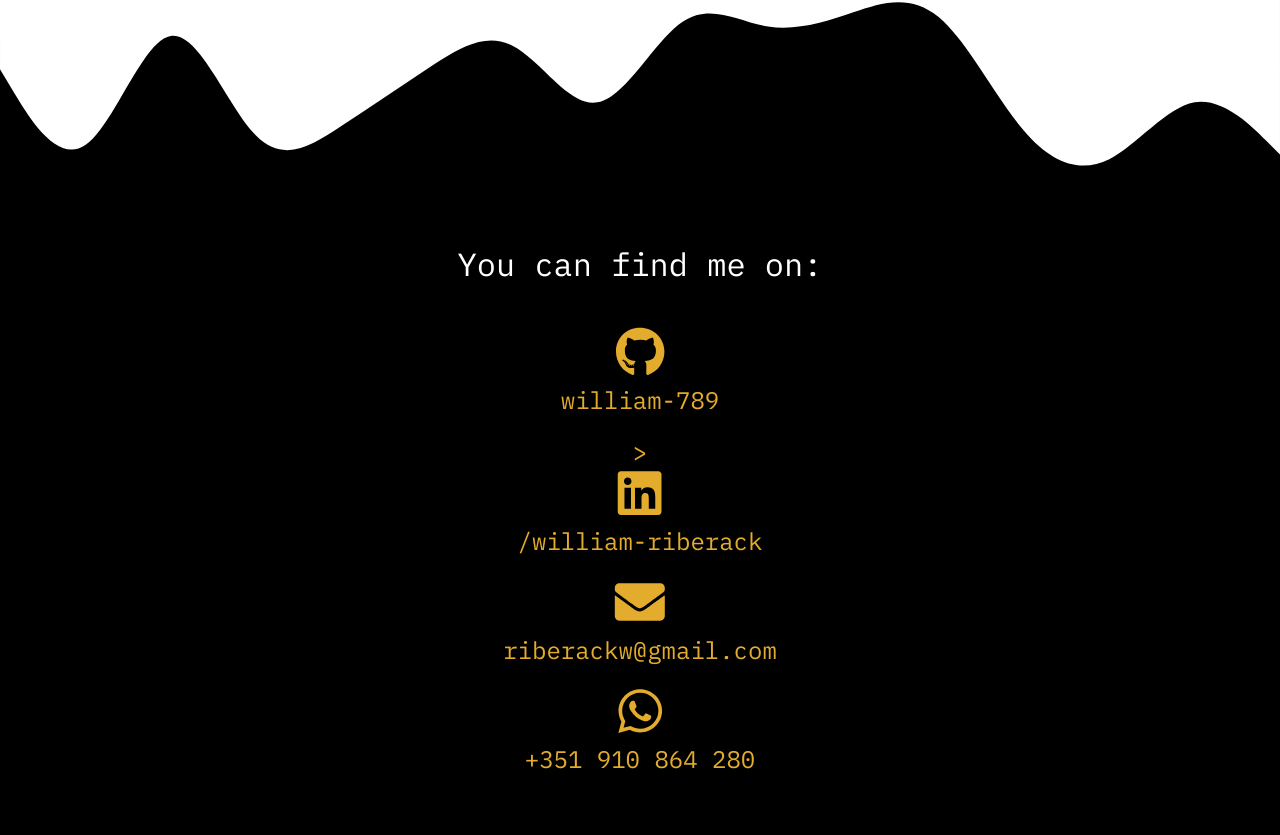
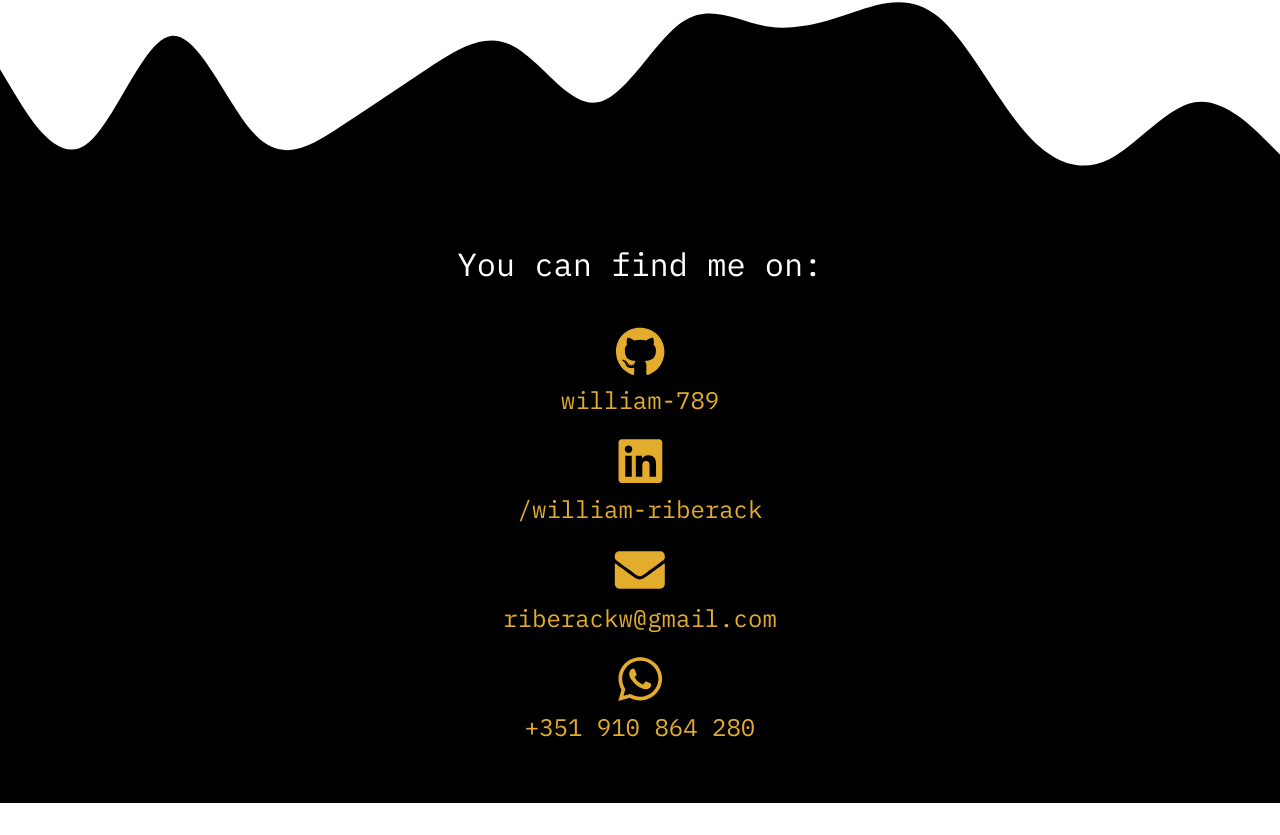
Before and after one commit to william-789/portfolio, a React (Create React App) app: page / in a window 1280 px wide. Shown: the part 2482-3317 px from the top of the page. After the commit the page ends 3285 px from the top, so only its background shows below. Built offline with nearby package versions, Linux system fonts and the light colour scheme; a web font is replaced by a local one.

Commit message:
added noreferrer

```diff
--- a/src/components/Contact.js
+++ b/src/components/Contact.js
@@ -32,7 +32,7 @@ function Contact() {
       <svg xmlns="http://www.w3.org/2000/svg" viewBox="0 0 1440 320"><path fill="#fff" fillOpacity="1" d="M0,160L16,186.7C32,213,64,267,96,245.3C128,224,160,128,192,122.7C224,117,256,203,288,234.7C320,267,352,245,384,224C416,203,448,181,480,160C512,139,544,117,576,133.3C608,149,640,203,672,197.3C704,192,736,128,768,106.7C800,85,832,107,864,112C896,117,928,107,960,96C992,85,1024,75,1056,101.3C1088,128,1120,192,1152,229.3C1184,267,1216,277,1248,261.3C1280,245,1312,203,1344,197.3C1376,192,1408,224,1424,240L1440,256L1440,0L1424,0C1408,0,1376,0,1344,0C1312,0,1280,0,1248,0C1216,0,1184,0,1152,0C1120,0,1088,0,1056,0C1024,0,992,0,960,0C928,0,896,0,864,0C832,0,800,0,768,0C736,0,704,0,672,0C640,0,608,0,576,0C544,0,512,0,480,0C448,0,416,0,384,0C352,0,320,0,288,0C256,0,224,0,192,0C160,0,128,0,96,0C64,0,32,0,16,0L0,0Z"></path></svg>
       <p id='contact'>You can find me on:</p>
       <a href='https://github.com/william-789/' target="_blank" rel='noreferrer'><FaGithub />william-789</a>
-      <a href='https:www.linkedin.com/in/william-riberack' target="_blank" rel='noreferrer'>><FaLinkedin />/william-riberack</a>
+      <a href='https:www.linkedin.com/in/william-riberack' target="_blank" rel='noreferrer'><FaLinkedin />/william-riberack</a>
       <a href='mailto:riberackw@gmail.com'><FaEnvelope />riberackw@gmail.com</a>
       <a href='tel:+351910864280'><FaWhatsapp />+351 910 864 280</a>
     </ContactSection>
```
